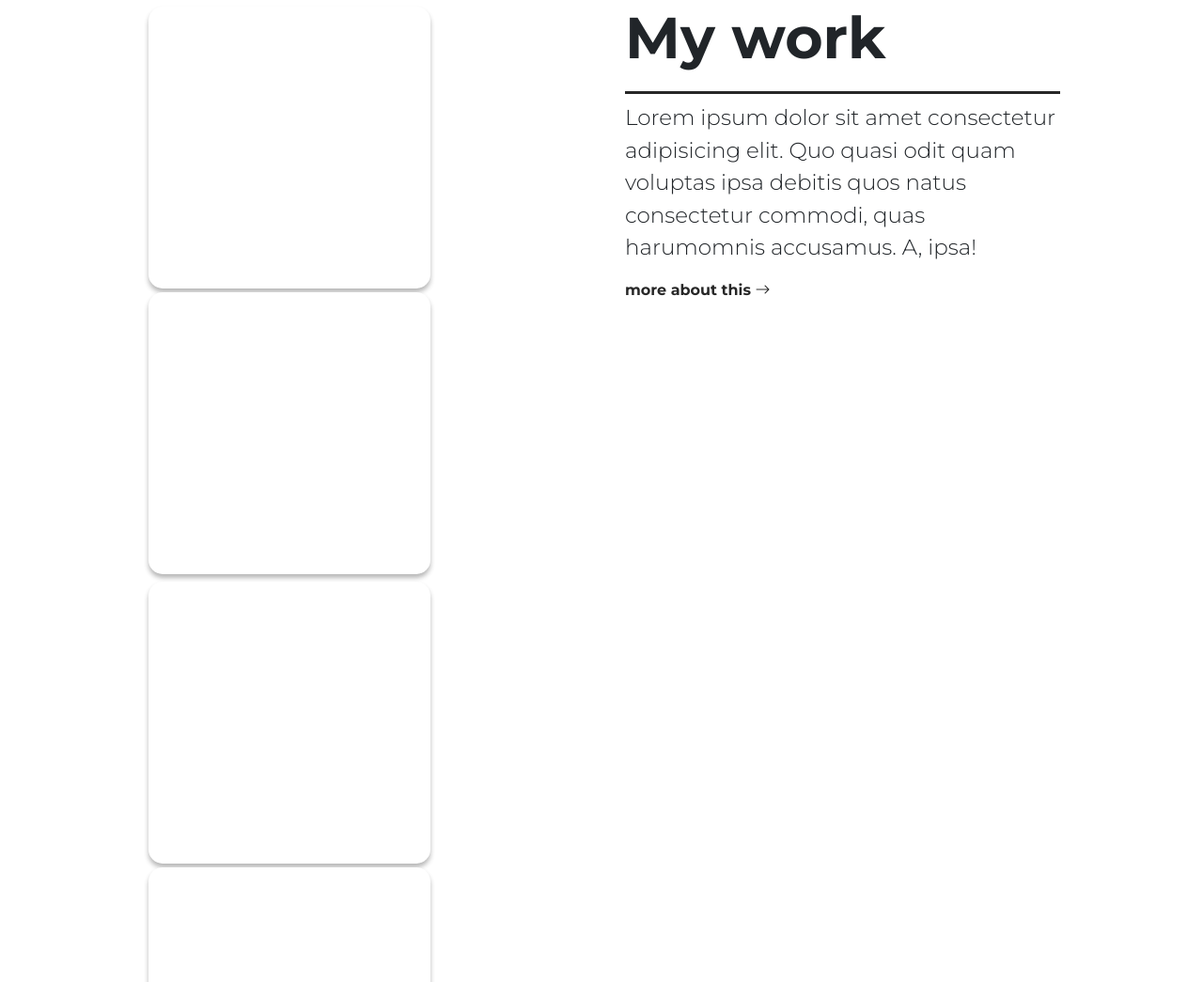
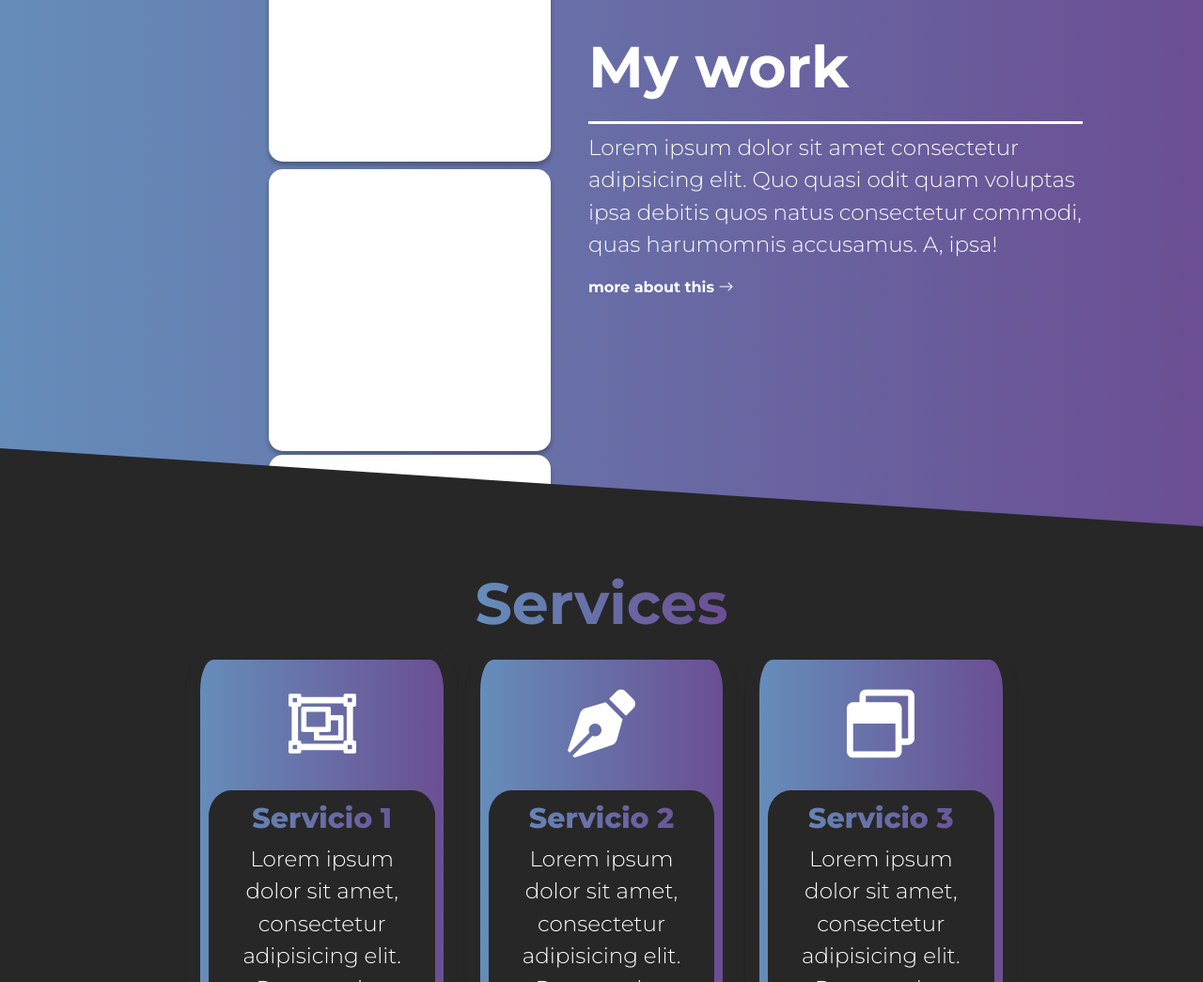
Before and after one commit to VPalooza/Tercera-Pre-Entrega, a website: page index.html in a window 1280 px wide. Shown: the part 1755-2800 px from the top of the page at 94% size. Drawn offline with nearby package versions, Linux system fonts and the light colour scheme.

Commit message:
mas ediciones

```diff
--- a/index.html
+++ b/index.html
@@ -7,8 +7,8 @@
     <meta charset="UTF-8">
     <meta name="viewport" content="width=device-width, initial-scale=1.0">
     <!-- BS 5.1 STARTS -->
-    <link href="https://cdn.jsdelivr.net/npm/bootstrap@5.1.3/dist/css/bootstrap.min.css" rel="stylesheet"
-        integrity="sha384-1BmE4kWBq78iYhFldvKuhfTAU6auU8tT94WrHftjDbrCEXSU1oBoqyl2QvZ6jIW3" crossorigin="anonymous">
+    <link href="https://cdn.jsdelivr.net/npm/bootstrap@5.0.2/dist/css/bootstrap.min.css" rel="stylesheet"
+        integrity="sha384-EVSTQN3/azprG1Anm3QDgpJLIm9Nao0Yz1ztcQTwFspd3yD65VohhpuuCOmLASjC" crossorigin="anonymous">
     <!-- BS 5.1 ENDS -->
     <!-- CSS STARTS-->
     <link rel="stylesheet" href="./css/styles.css">
@@ -72,7 +72,7 @@
                 <h2 class="head-text">¡Lorem!</h2>
                 <h1 class="head-text-1">Lorem ipsum</h1>
                 <h2 class="head-text">Lorem ipsum dolor sit.</h2>
-                <div class="buttons-action row">
+                <div class="buttons-action">
                     <div class="button-1"><a href="">sddsasa</a></div>
                     <div class="button-2"><a href="">sddsasa</a></div>
                 </div>
@@ -112,9 +112,9 @@
 
     <!-- PORTFOLIO SECTION START -->
     <section id="portfolio" class=" container-fluid px-3">
-        <div class="portfolio-all-wrap container-fluid row">
+        <div class="portfolio-all-wrap container-fluid">
             <!-- PORTFOLIO GRID IMAGES START -->
-            <div class="portfolio-container container-fluid row col-md">
+            <div class="portfolio-container container-fluid col-md">
                 <div class="portfolio-boxes-container container-fluid row p-1 gap-1">
                     <div class="portfolio-boxes1 col-sm-6 p-3"></div>
                     <div class="portfolio-boxes2 col-sm-6 p-3"></div>
@@ -138,11 +138,14 @@
     <!-- PORTFOLIO SECTION END -->
 
     <!-- SERVICES SECTION START -->
-    <section id="sec-serv" class="container-fluid">
+    <section id="sec-serv">
+        <div class="text-container-serv">
             <h2 class="text-center">Services</h2>
-        <div class="serv-box container-fluid row d-flex flex-row justify-content-center gap-3">
-            <div class="serv-1-box col-md-3 d-inline-flex flex-column align-items-center">
+        </div>
+        <div class="serv-box-container">
+            <div class="serv-box 1">
                 <img src="./images/svg/page coding.svg" alt="page coding vector" class="service-vector">
+                <div class="black-container">
                     <h4 class="serv-title">Servicio 1</h4>
                     <p>
                         Lorem ipsum dolor sit amet, consectetur adipisicing elit. Recusandae
@@ -150,19 +153,23 @@
                     </p>
                     <a href="services.html" class="button-action-serv">Ver más</a>
                 </div>
+            </div>
 
-            <div class="serv-2-box col-md-3 d-inline-flex flex-column align-items-center">
+            <div class="serv-box 2">
                 <img src="./images/svg/pluma.svg" alt="pluma vector" class="service-vector">
-                <h4 class="serv-title">Servicio2</h4>
+                <div class="black-container">
+                    <h4 class="serv-title">Servicio 2</h4>
                     <p>
                         Lorem ipsum dolor sit amet, consectetur adipisicing elit. Recusandae
                         quibusdam asperiores assumenda expedita ut ducimus?
                     </p>
                     <a href="services.html" class="button-action-serv">Ver más</a>
                 </div>
+            </div>
 
-            <div class="serv-3-box col-md-3 d-inline-flex flex-column align-items-center">
+            <div class="serv-box 3">
                 <img src="./images/svg/paginas.svg" alt="paginas vector" class="service-vector">
+                <div class="black-container">
                     <h4 class="serv-title">Servicio 3</h4>
                     <p>
                         Lorem ipsum dolor sit amet, consectetur adipisicing elit. Recusandae
@@ -171,13 +178,14 @@
                     <a href="./pages/services.html" class="button-action-serv">Ver más</a>
                 </div>
             </div>
+        </div>
     </section>
     <!-- SERVICES SECTION END -->
 
     <!-- FOOTER START -->
     <footer class="container-fluid">
         <!-- LOGO FOOTER -->
-        <div class="grid-footer-container row p-2 d-flex justify-content-evenly">
+        <div class="grid-footer-container row d-flex justify-content-start">
             <div class="logo-footer col-sm-6 col-md-2 d-flex">
                 <a href="">
                     <h2>VAL</h2>
@@ -185,7 +193,7 @@
             </div>
             <div class="p-container col-sm-6 col-md-2">
                 <h2>VAL </h2>
-                <p class="logo-footer">Lorem ipsum dolor sit amet consectetur adipisicing elit. Dicta, natus?</p>
+                <p class="logo-footer-p">Lorem ipsum dolor sit amet consectetur adipisicing elit. Dicta, natus?</p>
             </div>
             <!-- SERVICES FOOTER -->
             <div class="services-box col-sm-6 col-md-2">
@@ -216,15 +224,12 @@
                 </ul>
             </div>
         </div>
-        <div class="credit">
-            <h5 class="text-center">© Copyright 2023, Val Agency.</p>
-        </div>
     </footer>
     <!-- FOOTER END -->
 
     <!-- SCRIPTS START-->
-    <script src="https://cdn.jsdelivr.net/npm/bootstrap@5.1.3/dist/js/bootstrap.bundle.min.js"
-        integrity="sha384-ka7Sk0Gln4gmtz2MlQnikT1wXgYsOg+OMhuP+IlRH9sENBO0LRn5q+8nbTov4+1p"
+    <script src="https://cdn.jsdelivr.net/npm/bootstrap@5.0.2/dist/js/bootstrap.bundle.min.js"
+        integrity="sha384-MrcW6ZMFYlzcLA8Nl+NtUVF0sA7MsXsP1UyJoMp4YLEuNSfAP+JcXn/tWtIaxVXM"
         crossorigin="anonymous"></script>
     <!-- SCRIPTS END -->
 </body>
--- a/scss/base/_footer.scss
+++ b/scss/base/_footer.scss
@@ -2,9 +2,9 @@
     "../componentes/_fuentes.scss";
 
 footer {
-    background-color: $main-dark-c;
+    background-image: $main-gradient-hero;
     height: auto;
-    padding: 3%;
+
     color: $main-light-c;
     a {
         color: $main-light-c;
@@ -13,10 +13,14 @@ footer {
     li {
         list-style-type: none;
     }
+    .credit{
+        color: $main-light-c;
+    }
 }
 
 .logo-footer {
     padding: 3%;
+    background-color: $main-dark-c;
 }
 
 .p-container {
--- a/scss/base/_nav-bar.scss
+++ b/scss/base/_nav-bar.scss
@@ -36,7 +36,7 @@ nav {
     }
 
     a:hover {
-        color: $ink;
+        color: $main-light-c;
         transform: scale(1.1);
     }
 }
--- a/scss/base/_portfolio.scss
+++ b/scss/base/_portfolio.scss
@@ -1,12 +1,40 @@
 @import "../componentes/_colores.scss", "../componentes/_botones.scss",
     "../componentes/_fuentes.scss";
+#portfolio {
+    background-color: #fff;
+    display: flex;
+    height: 60vmax;
+    flex-wrap: wrap;
+    align-content: center;
+    justify-content: center;
+    align-items: center;
+    flex-shrink: 1;
+    clip-path: polygon(0 83px, 100% 0, 100% 100%, 0 100%);
+    margin-top: -83px;
+    background-image: $main-gradient-hero;
+}
 
-#portfolio {
-    padding: 10%;
-    background-color: $main-light-c;
+.portfolio-all-wrap {
+    display: flex;
+    flex-wrap: wrap;
+    flex-shrink: inherit;
+    align-content: center;
+    justify-content: center;
+    align-items: center;
 }
+
 .portfolio-container {
-    padding-left: 150px;
+    display: flex;
+    flex-shrink: inherit;
+    flex-direction: column;
+    flex-wrap: wrap;
+    align-content: space-around;
+    justify-content: center;
+    align-items: center;
+}
+.row {
+    justify-content: flex-end;
+    flex-wrap: wrap;
 }
 .portfolio-boxes1,
 .portfolio-boxes2,
@@ -18,15 +46,23 @@
     background: $main-light-c;
     box-shadow: $box-shadow;
 }
+
 .porfolio-text {
     padding-right: 100px;
+    display: flex;
+    flex-shrink: inherit;
+    flex-direction: column;
+    align-items: center;
+    color: $main-light-c;
+
     a {
         font-weight: 700;
         text-decoration: none;
-        color: $main-dark-c;
+        color: $main-light-c;
     }
+
     h2 {
         padding: 0 0 20px 0;
-        border-bottom: 3px solid $main-dark-c;
+        border-bottom: 3px solid $main-light-c;
     }
 }
--- a/scss/base/_services.scss
+++ b/scss/base/_services.scss
@@ -2,47 +2,90 @@
     "../componentes/_fuentes.scss";
 
 #sec-serv {
-    min-height: 80vh;
-    background: $main-light-c;
+    display: flex;
+    flex-wrap: wrap;
+    background: $main-dark-c;
+    clip-path: polygon(0 0, 100% 83px, 100% 100%, 0 100%);
+    margin-top: -83px;
+    z-index: -1;
+    height: 100vh;
+    padding: 10%;
+    justify-content: space-around;
+    align-content: space-around;
+}
+.text-center {
+    background: $main-gradient-hero;
+    -webkit-background-clip: text;
+    background-clip: text;
+    -webkit-text-fill-color: transparent;
+    h4{
+        box-shadow: $box-shadow;
+    }
+}
+.serv-box-container {
+    height: 60vh;
+    display: flex;
+    gap: 1%;
 }
 
-#sec-serv h2 {
-    padding: 3%;
+.serv-box {
+    height: inherit;
+    width: 23vw;
+    padding: 1%;
+    flex-direction: column;
+    justify-content: center;
+    align-items: center;
+    text-align: center;
+    border: 15px solid transparent; /* Set a transparent border */
+    border-radius: 10%;
+    background-clip: padding-box; /* Ensure background is confined to the padding box */
     color: $main-light-c;
-    background-color: $main-dark-c;
-    box-shadow: $box-shadow;
-}
-.serv-box {
-    padding: 10%;
+    box-shadow: 0px 2px 2px 0px rgba(15, 15, 15, 0.3);
+    position: relative;
+    background-image: $main-gradient-hero;
+    transition: transform 0.3s ease-in-out;
+
+    .black-container {
+        background-color: $main-dark-c;
+        border-radius: inherit;
+        height: 65%;
+        padding: 5%;
+    }
+
+    .serv-title {
+        font-weight: 800;
+        font-size: 30px;
+        background: $main-gradient-hero;
+        -webkit-background-clip: text;
+        background-clip: text;
+        -webkit-text-fill-color: transparent;
+    }
+
+    img {
+        width: 30%;
+        height: 30%;
+        margin: auto;
+        color: $main-light-c;
+        padding-bottom: 5%;
+    }
+
+    .button-action-serv {
+        background-image: $main-gradient-hero;
+        padding: 5%;
+        border-radius: inherit;
+        box-shadow: $box-shadow;
+    }
+
     a {
+        text-decoration: none;
         color: $main-light-c;
-        background-color: $main-dark-c;
-        border-radius: 10%;
-        padding: 4%;
-        width: auto;
-        text-decoration: none;
+    }
+
+    &:hover {
+        transform: translateY(-5px);
+    }
+
+    &:active {
+        transform: translateY(0);
     }
 }
-.serv-title {
-    padding: 5%;
-    font-weight: bold;
-}
-
-.serv-1-box,
-.serv-2-box,
-.serv-3-box {
-    height: auto;
-    border-radius: 15px;
-    border: 8px solid $main-dark-c;
-    box-shadow: $box-shadow;
-    padding: 2%;
-    line-height: 30px;
-}
-.service-vector {
-    transform: scale(0.8, 0.8);
-    border-radius: 15px;
-    background: $main-dark-c;
-    color: $main-light-c;
-    padding: 10px;
-    font-size: 80px;
-}
```
Also changed, not shown: scss/base/_about-me.scss (+8 -6 lines), scss/componentes/_media-queries.scss (+42 -27 lines), css/styles.css, 1 other file. Lines whose indentation alone changed are shown as unchanged.
